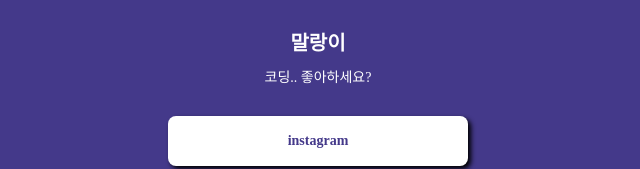
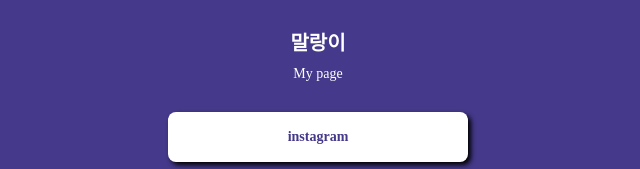
Before and after one commit to deokjin25/mypage, a plain HTML site: page index.html in a window 1280 px wide. Shown: the part 137-306 px from the top of the page, without its empty margins (322-962 px from the left). Drawn offline with Linux system fonts and the light colour scheme; a web font is replaced by a local one.

Commit message:
Update index.html

```diff
--- a/index.html
+++ b/index.html
@@ -8,7 +8,7 @@
     <meta property="og:description" content="어서와 코딩은 처음이지?">
     <meta property="og:image" content="n001.png">
     <script type="text/javascript" src="https://s3.ap-northeast-2.amazonaws.com/materials.spartacodingclub.kr/free/sparta.js"></script>
-    <title>르탄이 - 프로필 링크</title>
+    <title>김덕진 - 프로필 링크</title>
     <style>
         @import url('https://cdn.jsdelivr.net/gh/orioncactus/pretendard/dist/web/static/pretendard.css');
         * {
@@ -83,7 +83,7 @@
     <div class="wrap">
         <div class = "profile"></div>
         <h1 class = "main">말랑이</h1>
-        <p class = "sub">코딩.. 좋아하세요?</p>
+        <p class = "sub">My page</p>
         <a target="_blank" href="https://www.instagram.com/jdeok_k/">instagram</a>
         <a target="_blank" href="https://hanghae99.spartacodingclub.kr/">항해99</a>
         <a target="_blank" href="https://chang.spartacodingclub.kr/">창업 부트캠프 창</a>
```
